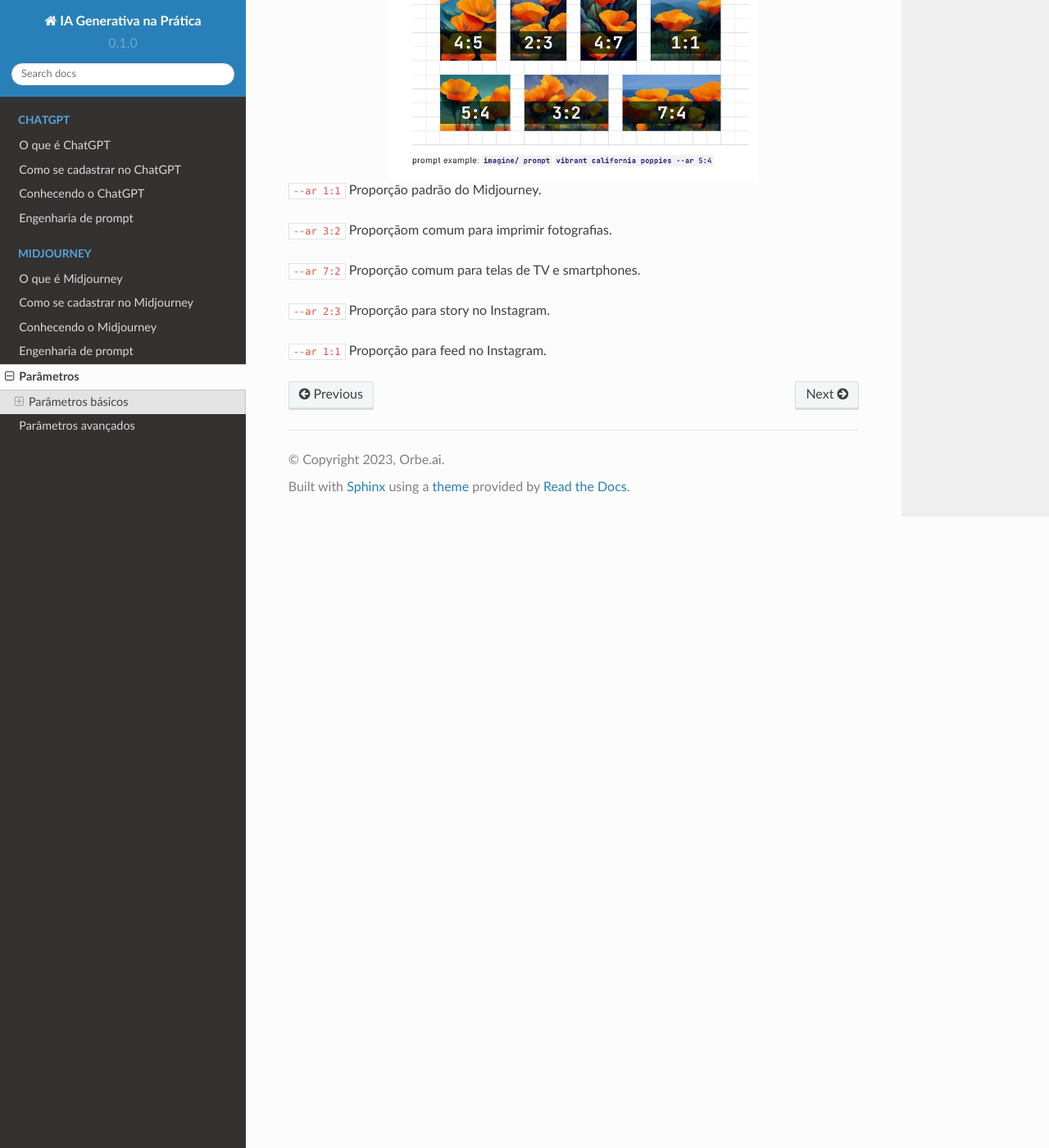
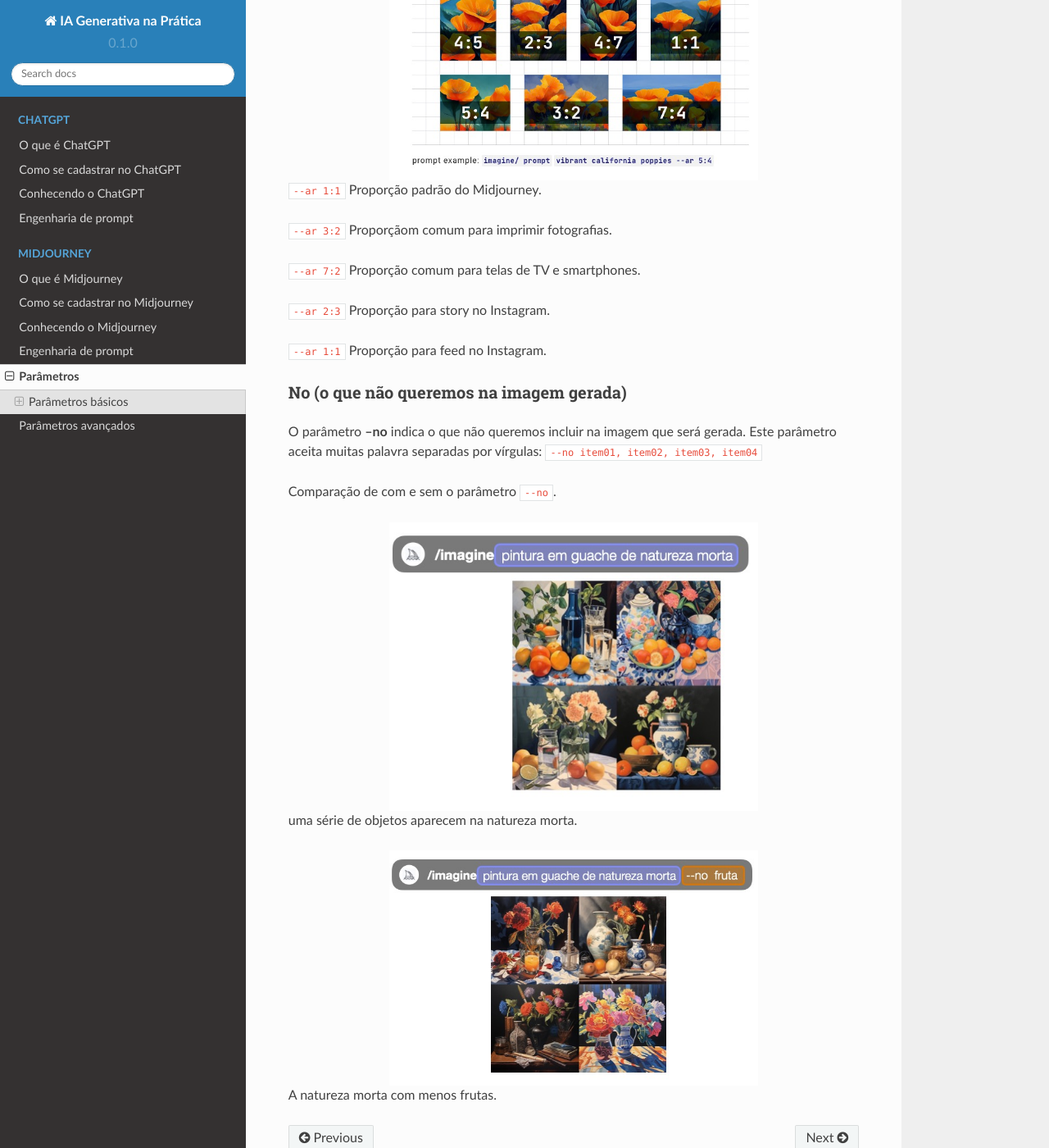
Before and after one commit to conteudo-orbeai/RTD_GENAI_V01, a Sphinx documentation site: the page built from docs/source/MIDJOURNEY/mj_parametros/mj_parametros.rst, in a window 1280 px wide and 1400 px high, scrolled down 1011 px. Shown: the whole window at 82% size. Built offline with Sphinx 7.4.7 and the Read the Docs theme 2.0.0, drawn with Linux system fonts in a browser that asks for light colours; pages that are not in the unit, such as notebooks, are missing from menus.

Commit message:
Update mj_parametros.rst

```diff
--- a/docs/source/MIDJOURNEY/mj_parametros/mj_parametros.rst
+++ b/docs/source/MIDJOURNEY/mj_parametros/mj_parametros.rst
@@ -39,3 +39,25 @@
 ``--ar 2:3`` Proporção para story no Instagram.
 
 ``--ar 1:1`` Proporção para feed no Instagram.
+
+
+No (o que não queremos na imagem gerada)
+----------------------------------------
+
+O parâmetro **--no** indica o que não queremos incluir na imagem que será gerada.
+Este parâmetro aceita muitas palavra separadas por vírgulas: ``--no item01, item02, item03, item04``
+
+Comparação de com e sem o parâmetro ``--no``.
+
+.. image:: sem_parametro_no.jpg
+   :align: center
+   :width: 450
+
+uma série de objetos aparecem na natureza morta.
+
+
+.. image:: com_parametro_no.jpg
+   :align: center
+   :width: 450
+
+A natureza morta com menos frutas.
```
